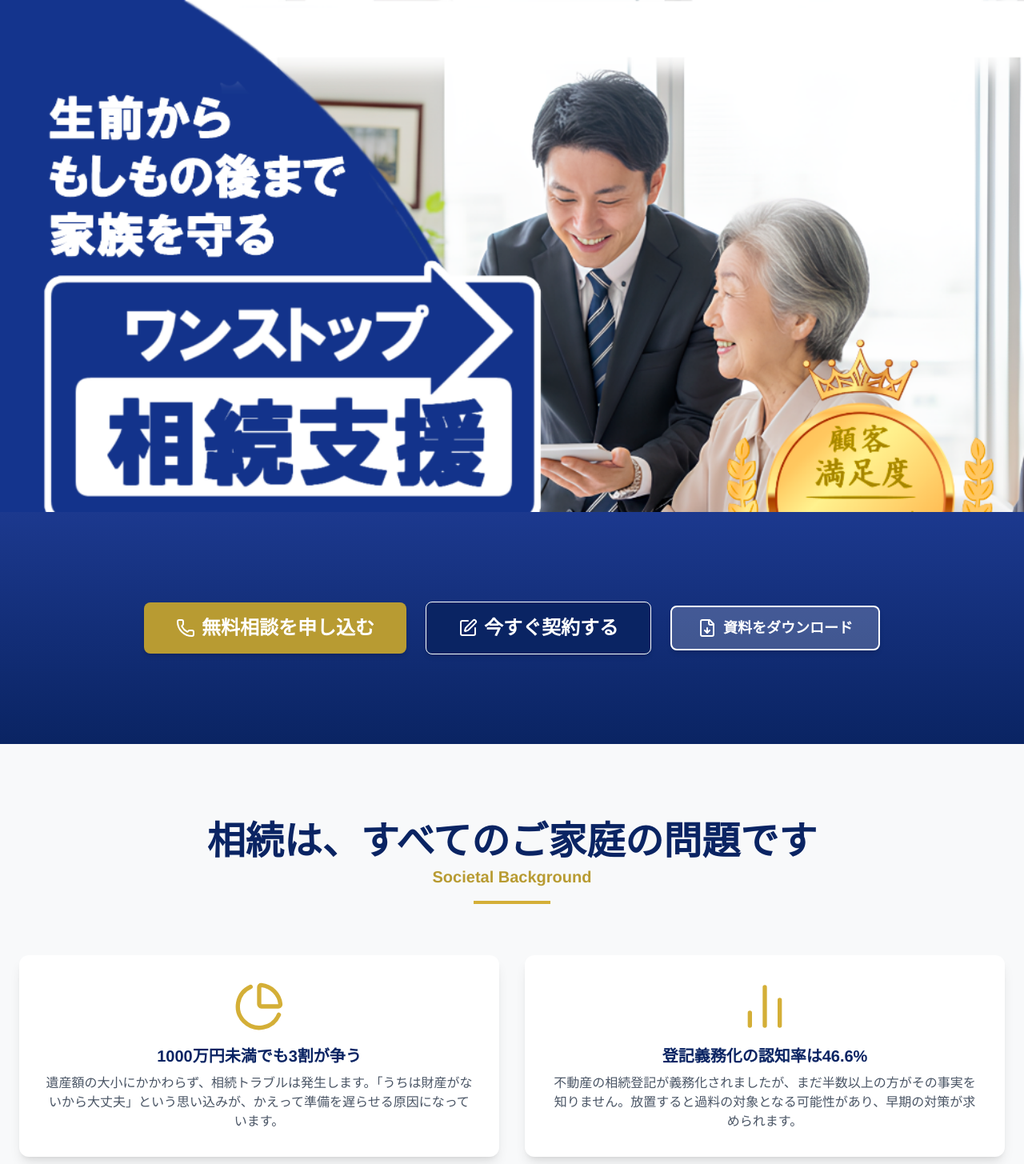
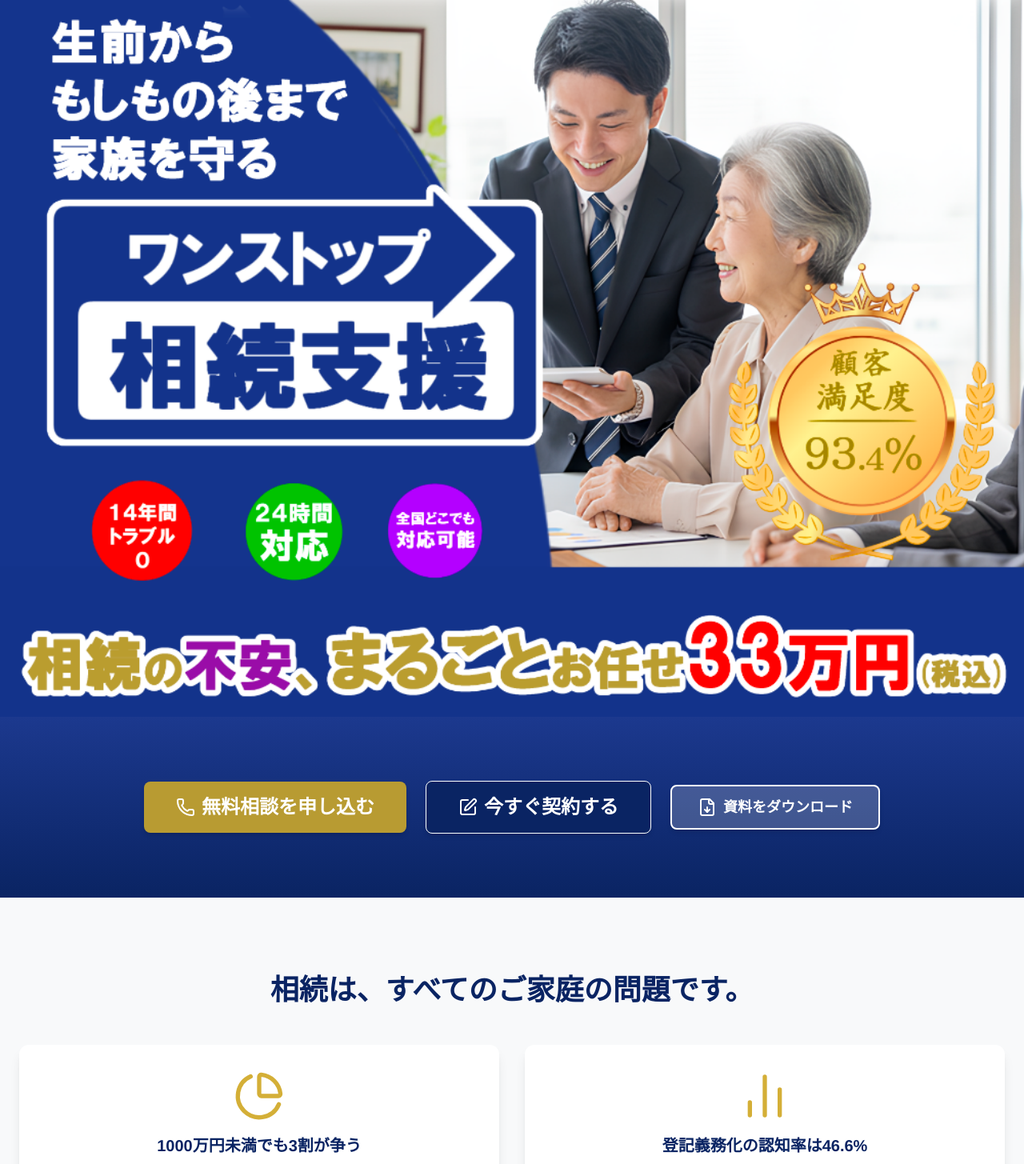
Before and after one commit to nabe7855/chuo-souzoku, a Next.js app: page / in a window 1280 px wide. Shown: the top 1455 px of the page at 80% size. Built offline with nearby package versions, Linux system fonts and the light colour scheme.

Commit message:
🐛 ハローセクションデザイン修正縦横比維持

```diff
--- a/components/sections/BackgroundSection.tsx
+++ b/components/sections/BackgroundSection.tsx
@@ -1,30 +1,40 @@
-
-import React from 'react';
-import SectionTitle from '../ui/SectionTitle';
-import Card from '../ui/Card';
-import { PieChart, BarChart2 } from 'lucide-react';
+import { BarChart2, PieChart } from "lucide-react";
+import React from "react";
+import Card from "../ui/Card";
 
 const BackgroundSection: React.FC = () => {
   return (
     <section className="py-16 md:py-24 bg-light-gray">
       <div className="container mx-auto px-6">
-        <SectionTitle title="相続は、すべてのご家庭の問題です" subtitle="Societal Background" />
+        {/* ✅ タイトル部分：改行を禁止 */}
+        <div className="text-center mb-12">
+          <h2 className="text-2xl sm:text-3xl md:text-4xl font-bold text-navy whitespace-nowrap">
+            相続は、すべてのご家庭の問題です。
+          </h2>
+        </div>
+
         <div className="grid md:grid-cols-2 gap-8 items-center">
           <Card className="text-center">
             <PieChart className="w-16 h-16 text-gold mx-auto mb-4" />
-            <h3 className="text-xl font-bold text-navy mb-2">1000万円未満でも3割が争う</h3>
+            <h3 className="text-xl font-bold text-navy mb-2">
+              1000万円未満でも3割が争う
+            </h3>
             <p className="text-gray-600">
               遺産額の大小にかかわらず、相続トラブルは発生します。「うちは財産がないから大丈夫」という思い込みが、かえって準備を遅らせる原因になっています。
             </p>
           </Card>
+
           <Card className="text-center">
             <BarChart2 className="w-16 h-16 text-gold mx-auto mb-4" />
-            <h3 className="text-xl font-bold text-navy mb-2">登記義務化の認知率は46.6%</h3>
+            <h3 className="text-xl font-bold text-navy mb-2">
+              登記義務化の認知率は46.6%
+            </h3>
             <p className="text-gray-600">
               不動産の相続登記が義務化されましたが、まだ半数以上の方がその事実を知りません。放置すると過料の対象となる可能性があり、早期の対策が求められます。
             </p>
           </Card>
         </div>
+
         <div className="text-center mt-12">
           <p className="font-serif text-2xl md:text-3xl text-navy font-bold">
             だからこそ、一般のご家庭にこそ“事前の準備”が必要です。
--- a/components/sections/HeroCTA.tsx
+++ b/components/sections/HeroCTA.tsx
@@ -13,36 +13,39 @@ const HeroCTA: React.FC<HeroCTAProps> = ({
   onConsultClick,
 }) => {
   return (
-    <section className="relative bg-gradient-to-b from-blue-900 to-navy text-white py-16 sm:py-20 md:py-28 text-center">
+    <section className="w-full bg-gradient-to-b from-blue-900 to-navy py-10 sm:py-14 md:py-20 text-white text-center">
       <motion.div
         initial={{ opacity: 0, y: 20 }}
         animate={{ opacity: 1, y: 0 }}
         transition={{ duration: 0.6 }}
-        className="flex flex-col sm:flex-row items-center justify-center gap-4 sm:gap-6"
+        className="flex flex-col md:flex-row justify-center items-center gap-4 md:gap-6"
       >
+        {/* 無料相談 */}
         <Button
           onClick={onConsultClick}
           variant="primary"
           size="lg"
-          className="bg-gold text-navy font-semibold hover:bg-yellow-400 transition-all duration-300"
+          className="bg-gold text-navy font-semibold hover:bg-yellow-400 transition-all duration-300 w-72 md:w-auto"
         >
           <Phone size={24} /> 無料相談を申し込む
         </Button>
 
+        {/* 契約ボタン */}
         <Button
           onClick={onContractClick}
           variant="secondary"
           size="lg"
-          className="bg-navy text-white border border-white font-semibold hover:bg-blue-800 transition-all duration-300"
+          className="bg-navy text-white border border-white font-semibold hover:bg-blue-800 transition-all duration-300 w-72 md:w-auto"
         >
           <Edit size={24} /> 今すぐ契約する
         </Button>
 
+        {/* 資料ダウンロード */}
         <Button
           onClick={() => alert("資料ダウンロードの準備中です")}
           variant="outline"
           size="md"
-          className="bg-white/20 text-white border-white font-semibold hover:bg-white/30 transition-all duration-300"
+          className="bg-white/20 text-white border-white font-semibold hover:bg-white/30 transition-all duration-300 w-72 md:w-auto"
         >
           <FileDown size={24} /> 資料をダウンロード
         </Button>
--- a/components/sections/HeroSection.tsx
+++ b/components/sections/HeroSection.tsx
@@ -12,11 +12,11 @@ const HeroSection: React.FC<HeroSectionProps> = ({
   onConsultClick,
 }) => {
   return (
-    <section className="relative w-full overflow-hidden flex flex-col">
-      {/* ✅ HeroVisual: 背景画像部分（高さは自動） */}
+    <section className="w-full flex flex-col items-center overflow-hidden">
+      {/* ✅ 画像セクション */}
       <HeroVisual />
 
-      {/* ✅ HeroCTA: 常に下に続く */}
+      {/* ✅ CTAセクション */}
       <HeroCTA
         onContractClick={onContractClick}
         onConsultClick={onConsultClick}
--- a/components/sections/HeroVisual.tsx
+++ b/components/sections/HeroVisual.tsx
@@ -2,17 +2,17 @@ import React from "react";
 
 const HeroVisual: React.FC = () => {
   return (
-    <section className="relative overflow-hidden min-h-[60vh] sm:min-h-[70vh] md:min-h-[80vh]">
-      <div
-        className="absolute inset-0 bg-cover bg-top bg-no-repeat"
-        style={{
-          backgroundImage: "url('/ヒーローセクション.png')",
-          backgroundPosition: "top center",
-        }}
-      ></div>
-      {/* オーバーレイ */}
-      <div className="absolute inset-0 bg-navy/"></div>
-    </section>
+    <div className="w-screen overflow-hidden bg-navy flex justify-center">
+      <img
+        src="/ハローセクション.png"
+        alt="相続支援ヒーローセクション"
+        className="
+          w-full h-auto
+          object-contain
+          max-w-none
+        "
+      />
+    </div>
   );
 };
 
```
Also changed, not shown: public/ハローセクション.png (added).
